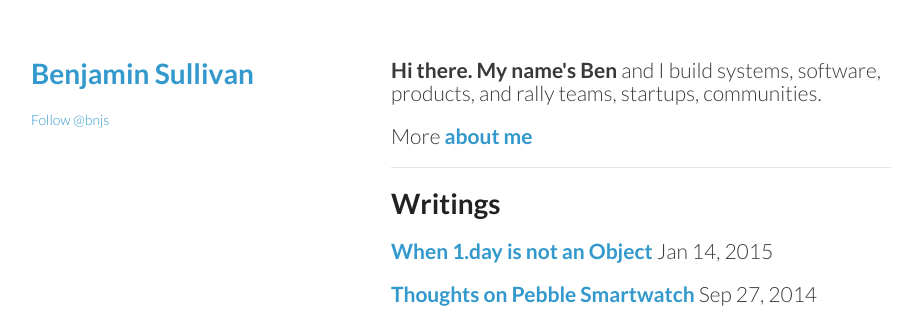
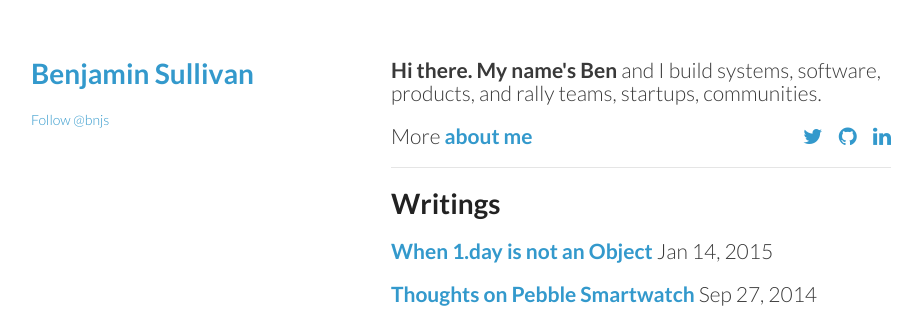
Before and after one commit to bnjs/bnjs.github.io, a Jekyll site: the page built from index.md, in a window 1280 px wide. Shown: the top 317 px of the page, without its empty margins (179-1101 px from the left). Built offline with Jekyll 4.4.1, drawn with Linux system fonts in a browser that asks for light colours; nearby versions of some CDN libraries; comment, search, counter and statistics services are not loaded.

Commit message:
Add social links to index and about

```diff
--- a/_layouts/default.html
+++ b/_layouts/default.html
@@ -7,6 +7,7 @@
 
     <link rel="stylesheet" href="/stylesheets/styles.css">
     <link rel="stylesheet" href="/stylesheets/pygment_trac.css">
+    <link rel="stylesheet" href="//maxcdn.bootstrapcdn.com/font-awesome/4.3.0/css/font-awesome.min.css">
     <meta name="viewport" content="width=device-width, initial-scale=1, user-scalable=no">
     <!--[if lt IE 9]>
     <script src="//html5shiv.googlecode.com/svn/trunk/html5.js"></script>
--- a/index.md
+++ b/index.md
@@ -4,7 +4,19 @@ title: Benjamin Sullivan
 ---
 
 <h2>Hi there. My name's Ben <span class="lowkey">and I build systems, software, products, and rally teams, startups, communities.</span></h2>
-<h2 class="lowkey">More <a href="/about-me">about me</a></h2>
+<h2 class="lowkey">
+More <a href="/about-me">about me</a>
+<div style="float:right;">
+<a href="https://twitter.com/bnjs"><i class="fa fa-twitter"></i></a>
+&nbsp;&nbsp;
+<a href="https://github.com/bonsaiben"><i class="fa fa-github"></i></a>
+&nbsp;&nbsp;
+<a href="https://www.linkedin.com/in/bnjsu"><i class="fa fa-linkedin"></i></a>
+</div>
+</h2>
+
+<h2>
+</h2>
 
 ---
 
```
Also changed, not shown: pages/about-me.md (+8 -0 lines).
